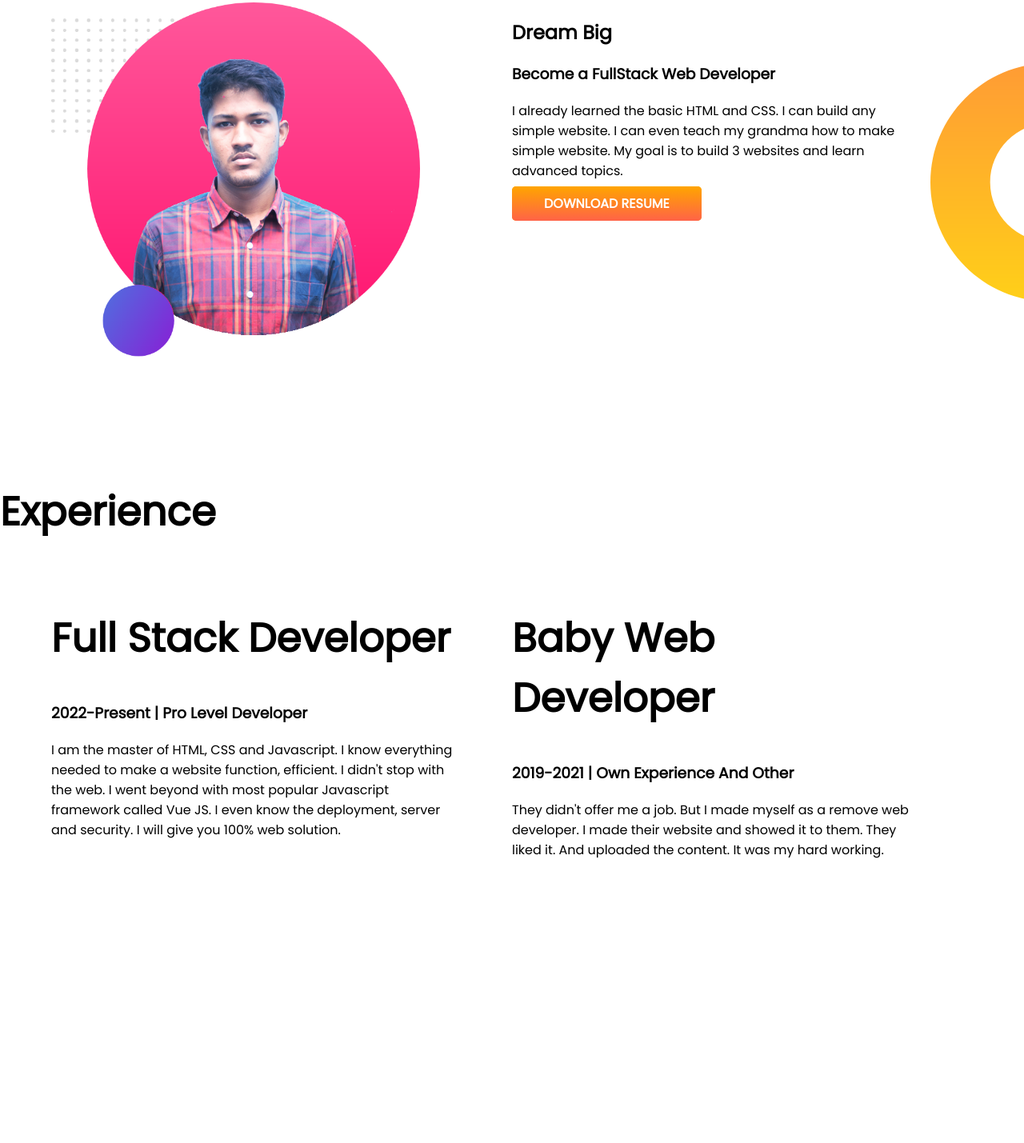
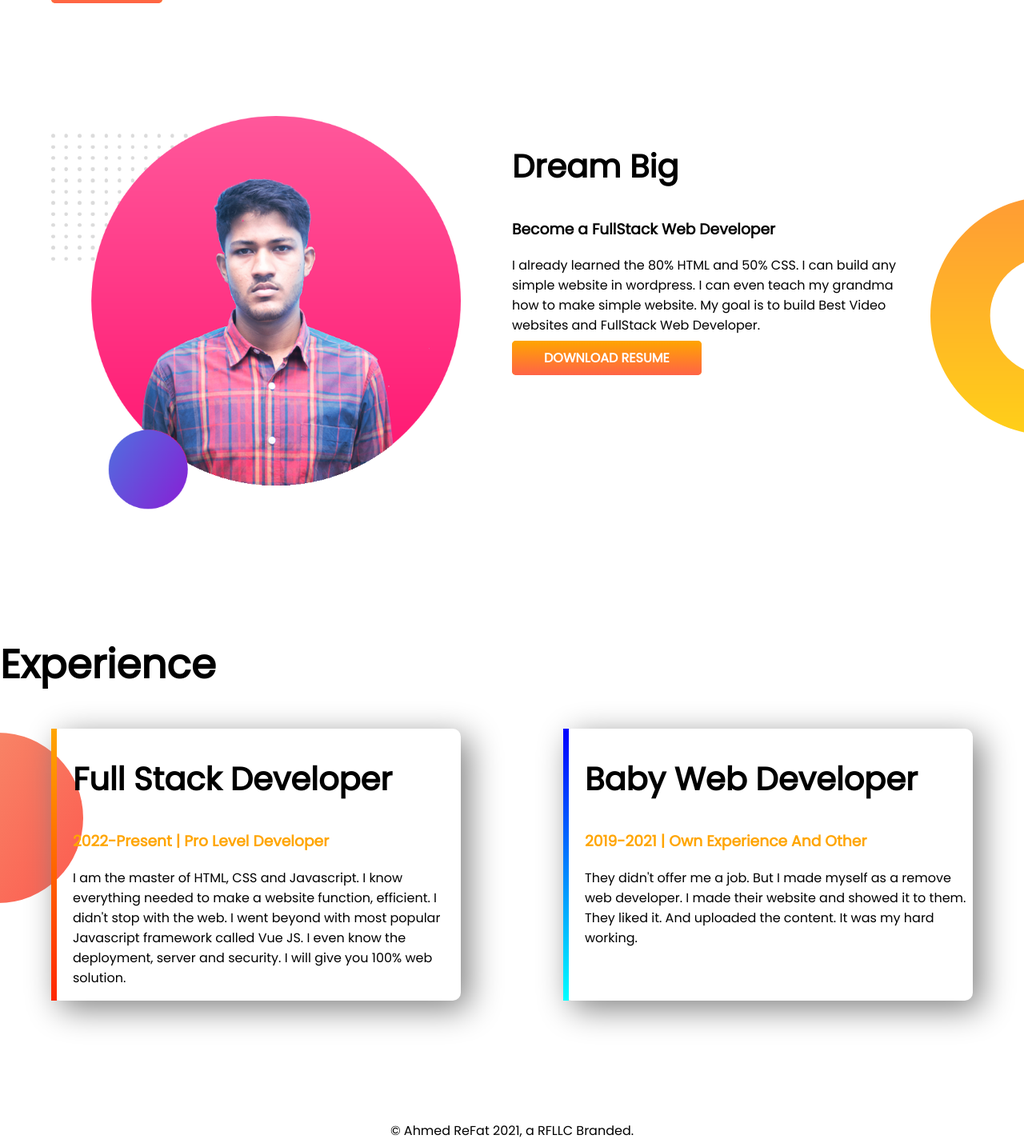
Before and after one commit to AhmedReFu/ahmed-portfolio, a plain HTML site: page index.html in a window 1280 px wide. Shown: the part 685-2114 px from the top of the page at 80% size. Before the commit the page ends 1926 px from the top, so only its background shows below. Drawn offline with Linux system fonts and the light colour scheme.

Commit message:
expe css and footer

```diff
--- a/index.html
+++ b/index.html
@@ -14,7 +14,9 @@
 </head>
 
 <body>
-    <section class="top-banner flexible-container">
+    <div>
+        <h1 style="color: #fa715c; text-align: center;">Bismillah Hirrahmanir Rahim</h1>
+        <section class="flexible-container">
             <div class="hlap-width">
                 <h1>Welcome To</h1>
                 <h1><span class="title-color">Ahmed ReFat</span> Creation</h1>
@@ -31,6 +33,7 @@
                 <img src="images/ahmed.png" alt="Ahmed ReFat">
             </div>
         </section>
+    </div>
     <section class="dream-big flexible-container">
         <div class="hlap-width">
             <img src="images/ahmed-2.png" alt="">
@@ -38,25 +41,26 @@
         <div class="hlap-width">
             <h2>Dream Big</h2>
             <h3>Become a FullStack Web Developer</h3>
-            <p>I already learned the basic HTML and CSS. I can build any simple website. I can even teach my grandma how
-                to make simple website. My goal is to build 3 websites and learn advanced topics.</p>
+            <p>I already learned the 80% HTML and 50% CSS. I can build any simple website in wordpress. I can even teach
+                my grandma how
+                to make simple website. My goal is to build Best Video websites and FullStack Web Developer.</p>
             <a class="link-button" href="https://goldminespicture.com" target="_blank">DOWNLOAD RESUME</a>
         </div>
     </section>
     <section class="experience-area">
         <h1>Experience</h1>
         <div class="flexible-container">
-            <div class="hlap-width">
-                <h1>Full Stack Developer</h1>
-                <h3>2022-Present | Pro Level Developer</h3>
+            <div id="full-web" class="experience-item">
+                <h2>Full Stack Developer</h2>
+                <h3 class="title-color">2022-Present | Pro Level Developer</h3>
                 <p>I am the master of HTML, CSS and Javascript. I know everything needed to make a website function,
                     efficient. I didn't stop with the web. I went beyond with most popular Javascript framework called
                     Vue
                     JS. I even know the deployment, server and security. I will give you 100% web solution.</p>
             </div>
-            <div class="hlap-width">
-                <h1>Baby Web Developer</h1>
-                <h3>2019-2021 | Own Experience And Other</h3>
+            <div id="baby-web" class="experience-item">
+                <h2>Baby Web Developer</h2>
+                <h3 class="title-color">2019-2021 | Own Experience And Other</h3>
                 <p>They didn't offer me a job. But I made myself as a remove web developer. I made their website and
                     showed
                     it to them. They liked it. And uploaded the content. It was my hard working.
@@ -64,6 +68,9 @@
             </div>
         </div>
     </section>
+    <footer>
+        <p>© Ahmed ReFat 2021, a RFLLC Branded.</p>
+    </footer>
 </body>
 
 </html>
--- a/style.css
+++ b/style.css
@@ -4,6 +4,9 @@ body{
 }
 h1{
     font-size: 50px;
+}
+h2{
+    font-size: 40px;
 }
 .title-color{
     color: orange;
@@ -17,8 +20,7 @@ h1{
     padding-left: 5%;
 }
 .hlap-width img{
-
-    width: 90%;
+    width: 100%;
 }
 .link-button{
     text-decoration: none;
@@ -29,15 +31,34 @@ h1{
     color: white;
     background-image: linear-gradient(orange,tomato);
 }
-.top-banner{
-    background-image: url(images/top-banner.png);
-    background-repeat: no-repeat;
-}
 .dream-big{
     background-image: url(images/dream-bg.png);
     background-repeat: no-repeat;
     background-position: right;
 }
+.experience-item{
+    width: 40%;
+    margin-left: 5%;
+    margin-right: 5%;
+    padding-left: 20px;
+    border-radius: 10px;
+    box-shadow: 10px 10px 40px gray;
+}
 .experience-area{
-
+    background-image: url(images/exp-bg.png);
+    background-repeat: no-repeat;
+    background-position: left;
 }
+#full-web{
+    border-left: 7px solid;
+    border-image: linear-gradient(#ffa600,#ff2600);
+    border-image-slice: 1;
+}
+#baby-web{
+    border-left: 7px solid;
+    border-image: linear-gradient(blue, cyan);
+    border-image-slice: 1;
+}
+footer p{
+text-align: center;
+}
```
Also changed, not shown: 4 other files. Lines whose indentation alone changed are shown as unchanged.
